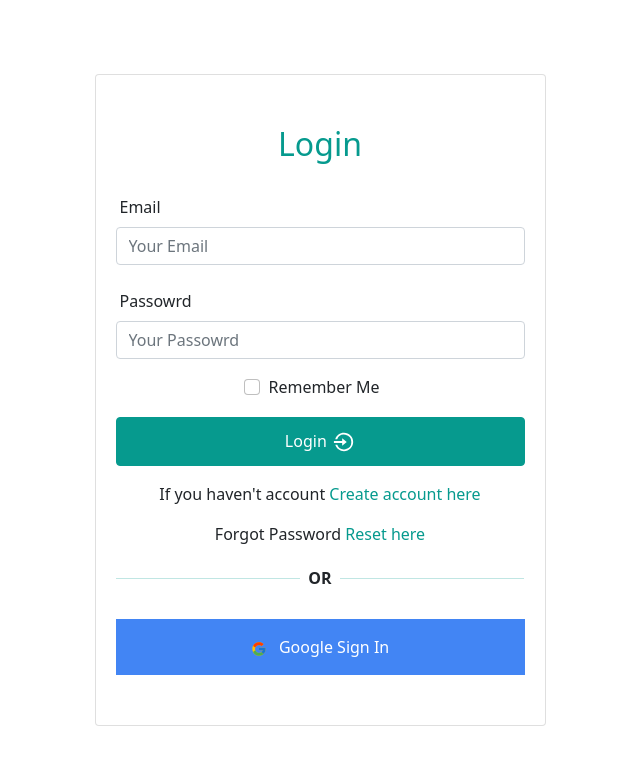
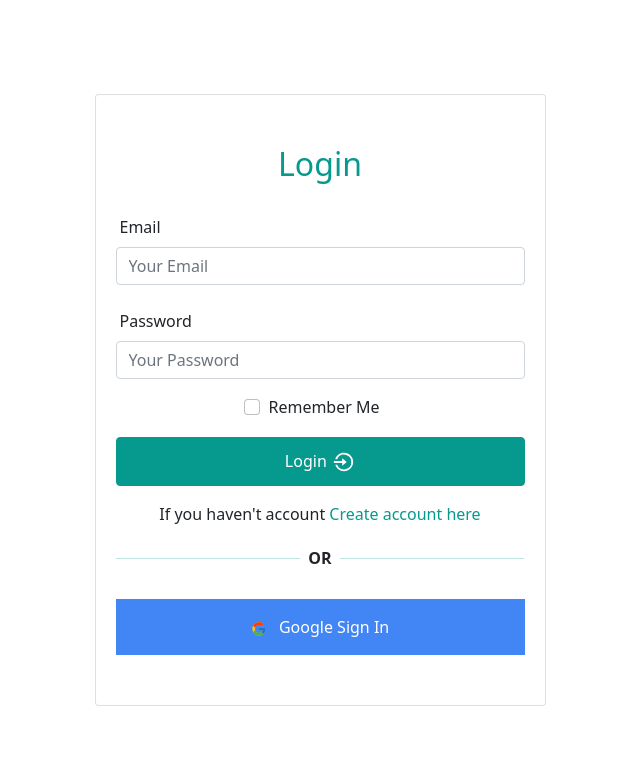
Before and after one commit to soumik9/todo-app-client, a React (Create React App) app: page /login in a window 1280 px wide. Shown: the top 764 px of the page, without its empty margins (320-960 px from the left). Built offline with nearby package versions, Linux system fonts and the light colour scheme.

Commit message:
loading complonent on load

```diff
--- /dev/null
+++ b/src/firebase.init.js
@@ -0,0 +1,21 @@
+// Import the functions you need from the SDKs you need
+import { initializeApp } from "firebase/app";
+import { getAuth } from "firebase/auth";
+// TODO: Add SDKs for Firebase products that you want to use
+// https://firebase.google.com/docs/web/setup#available-libraries
+
+// Your web app's Firebase configuration
+const firebaseConfig = {
+    apiKey: process.env.REACT_APP_apiKey,
+    authDomain: process.env.REACT_APP_authDomain,
+    projectId: process.env.REACT_APP_projectId,
+    storageBucket: process.env.REACT_APP_storageBucket,
+    messagingSenderId: process.env.REACT_APP_messagingSenderId,
+    appId: process.env.REACT_APP_appId
+};
+
+// Initialize Firebase
+const app = initializeApp(firebaseConfig);
+const auth = getAuth(app);
+
+export default auth;
--- a/src/index.css
+++ b/src/index.css
@@ -1,13 +1,3 @@
-body {
-  margin: 0;
-  font-family: -apple-system, BlinkMacSystemFont, 'Segoe UI', 'Roboto', 'Oxygen',
-    'Ubuntu', 'Cantarell', 'Fira Sans', 'Droid Sans', 'Helvetica Neue',
-    sans-serif;
-  -webkit-font-smoothing: antialiased;
-  -moz-osx-font-smoothing: grayscale;
+.h-100vh{
+  height: 100vh;
 }
-
-code {
-  font-family: source-code-pro, Menlo, Monaco, Consolas, 'Courier New',
-    monospace;
-}
--- a/src/pages/Auth/Login.js
+++ b/src/pages/Auth/Login.js
@@ -1,5 +1,5 @@
 import React from 'react';
-import { Container, Row, Col, FloatingLabel, Form } from 'react-bootstrap'
+import { Container, Row, Col, Form } from 'react-bootstrap'
 import { RiLoginCircleLine } from 'react-icons/ri'
 import { Link } from 'react-router-dom';
 import { useForm } from 'react-hook-form';
@@ -31,12 +31,14 @@ const Login = () => {
 
                                 <div>
                                     <Form.Label htmlFor="email" className='ps-1'>Email</Form.Label>
-                                    <Form.Control type="email" {...register('email')} placeholder='Your Email' />
+                                    <Form.Control type="email" {...register('email', { required: true })} placeholder='Your Email' />
+                                    {errors.email && <p className='p-0 text-danger text-center'>Email is required.</p>}
                                 </div>
 
                                 <div className='mt-4'>
-                                    <Form.Label htmlFor="passowrd" className='ps-1'>Passowrd</Form.Label>
-                                    <Form.Control type="passowrd" {...register('passowrd')} placeholder='Your Passowrd' />
+                                    <Form.Label htmlFor="password" className='ps-1'>Password</Form.Label>
+                                    <Form.Control type="passowrd" {...register('password', { required: true })} placeholder='Your Password' />
+                                    {errors.password && <p className='p-0 text-danger text-center'>Password is required.</p>}
                                 </div>
 
 
@@ -56,7 +58,6 @@ const Login = () => {
                             <div className="form__detail mt-3 d-flex justify-content-center">
                                 <div>
                                     <p>If you haven't account <Link to="/register">Create account here</Link></p>
-                                    <p className='text-center'>Forgot Password <Link to="/reset">Reset here</Link></p>
                                 </div>
                             </div>
 
--- a/src/pages/Auth/Register.js
+++ b/src/pages/Auth/Register.js
@@ -3,12 +3,19 @@ import { Container, Row, Col, Form } from 'react-bootstrap'
 import { RiLoginCircleLine } from 'react-icons/ri'
 import { Link } from 'react-router-dom';
 import { useForm } from 'react-hook-form';
+import { useCreateUserWithEmailAndPassword, useUpdateProfile } from 'react-firebase-hooks/auth';
 import SocialLogin from './SocialLogin';
 import './auth.css'
+import auth from '../../firebase.init';
+import Loading from '../Shared/Loading/Loading';
 
 const Register = () => {
 
     const { register, handleSubmit, formState: { errors }, } = useForm();
+    const [createUserWithEmailAndPassword, user, loading, error,] = useCreateUserWithEmailAndPassword(auth, { sendEmailVerification: true});
+    const [updateProfile, updating, uerror] = useUpdateProfile(auth);
+
+    if(loading || updating) {return <Loading />}
 
     const handleRegister = (data) => {
         console.log(data);
@@ -54,7 +61,7 @@ const Register = () => {
                                 </div>
 
                                 <button className='btn form__btn mt-4' type="submit">
-                                    Login
+                                    Register
                                     <RiLoginCircleLine className='form__btn-icon' />
                                 </button>
                             </form>
--- a/src/pages/Auth/auth.css
+++ b/src/pages/Auth/auth.css
@@ -1,7 +1,3 @@
-.h-100vh{
-    height: 100vh;
-}
-
 .auth .card{
     padding: 50px 20px;
 }
--- /dev/null
+++ b/src/pages/Shared/Loading/Loading.js
@@ -0,0 +1,14 @@
+import React from 'react';
+import { Container, Row, Spinner } from 'react-bootstrap';
+
+const Loading = () => {
+    return (
+        <Container>
+            <Row className='justify-content-center align-items-center h-100vh'>
+                <Spinner animation="border" variant="info" />
+            </Row>
+        </Container>
+    );
+};
+
+export default Loading;
```
